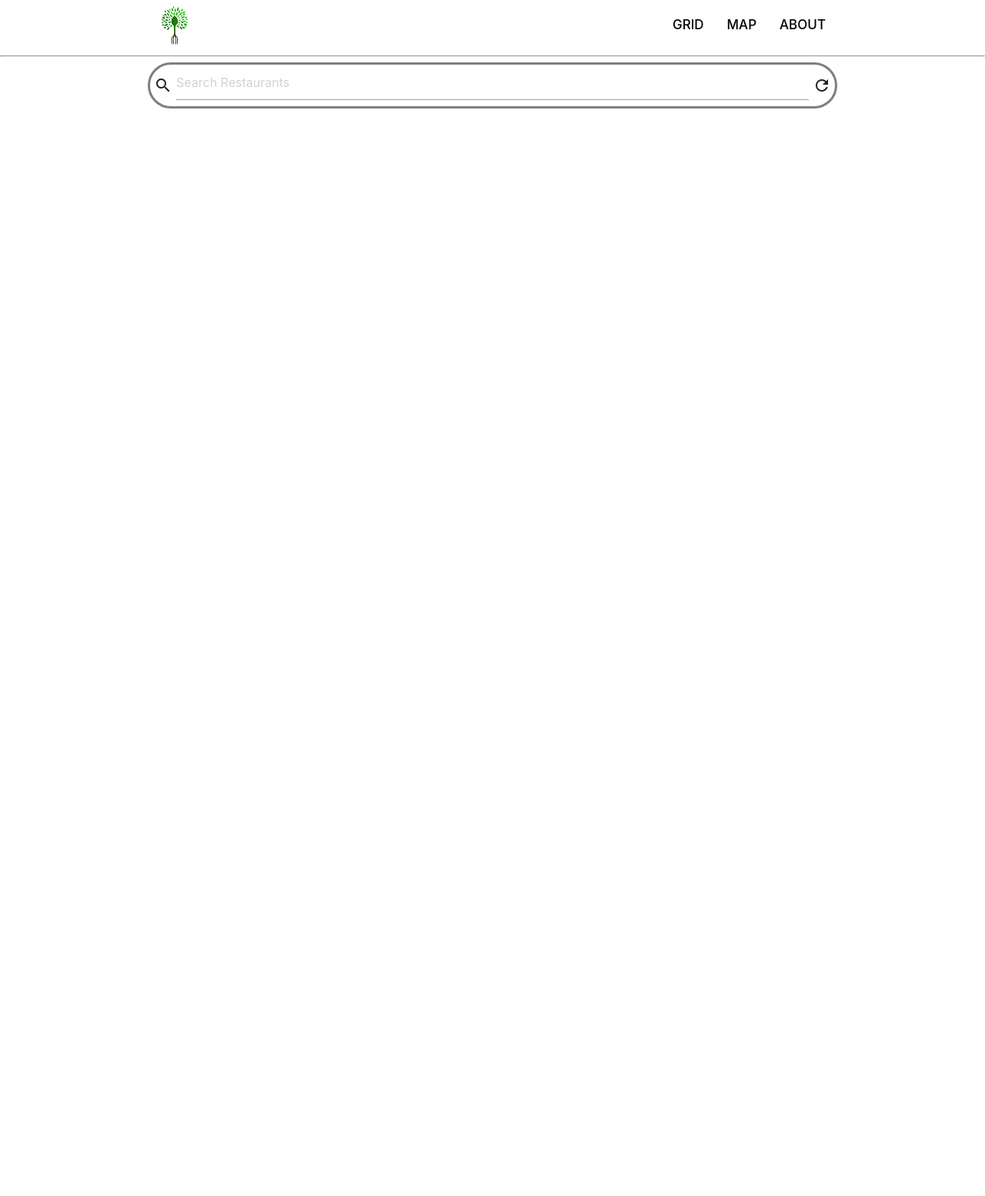
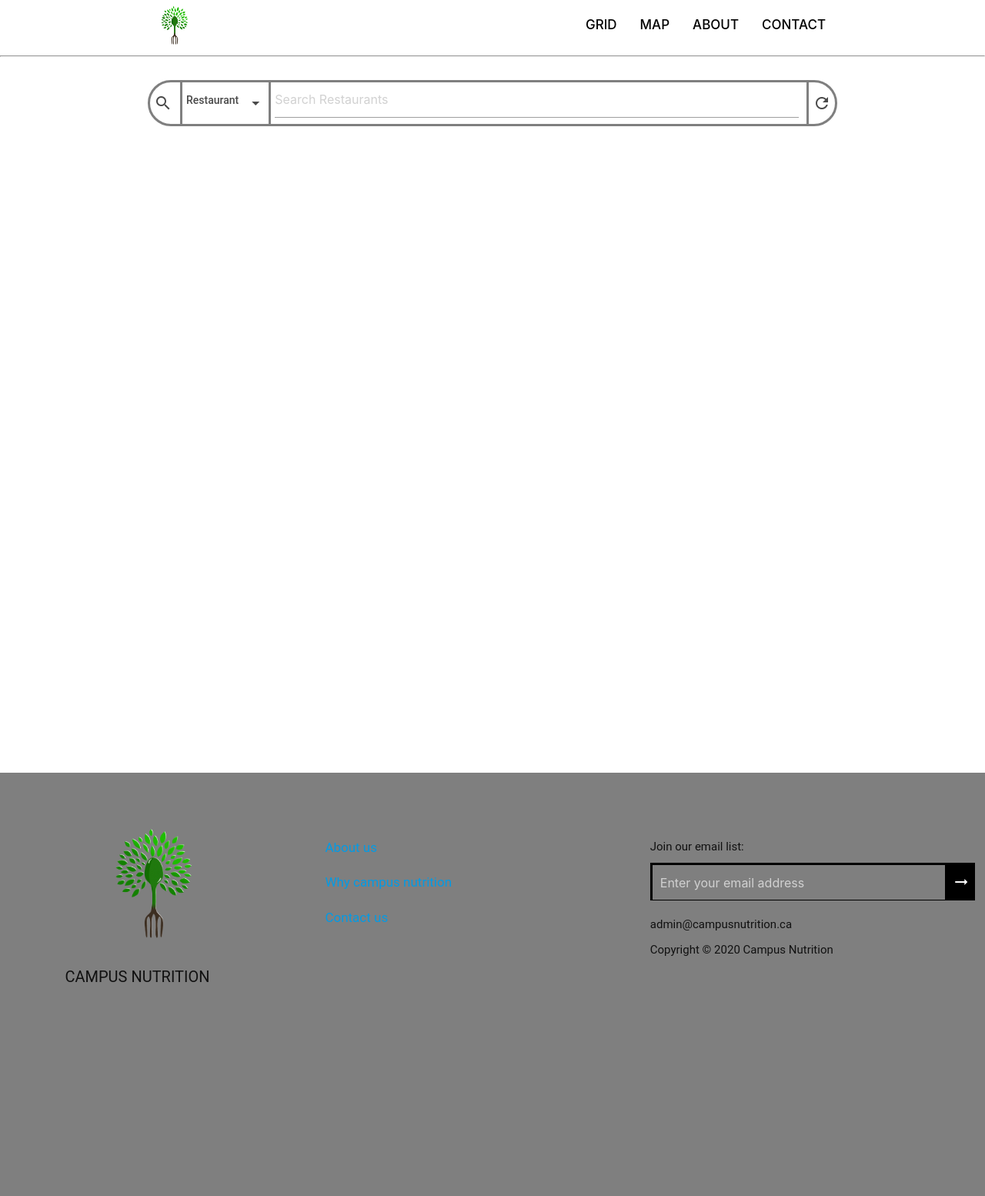
Before and after one commit to ubc-ntis/campusnutrition, a Django app: page / in a window 1280 px wide. Shown: the whole page at 77% size. Before the commit the page ends 141 px from the top, so only its background shows below. Run offline with Django 3.2, Linux system fonts and the light colour scheme; data that the repository does not hold is empty.

Commit message:
Update search css & add footer

```diff
--- a/campusnutrition/apps/restaurants/static/restaurants/style.css
+++ b/campusnutrition/apps/restaurants/static/restaurants/style.css
@@ -35,12 +35,17 @@ nav ul {
 /* SEARCH START ////////////////////////////////////////////// */
 
 .search-container {
+    margin-top: 30px;
     margin-left: 15%;
     margin-right: 15%;
     border-style: solid;
     border-radius: 30px;
     border-color: rgba(0,0,0,0.5);
     display: flex;
+    color: #4a4a4a;
+    font-size: 14px;
+    font-family: Roboto,"Helvetica Neue",sans-serif;
+    font-weight: 500;
 }
 
 .search-container i {
@@ -50,7 +55,8 @@ nav ul {
 }
 
 .search-query {
-    margin-right: 5px;
+    margin-left: 5px !important;
+    margin-right: 10px !important;
 }
 
 .fix-search {
@@ -59,9 +65,49 @@ nav ul {
     border-radius: 0;
     border-style: none;
     width: 100%;
-    z-index: 9999;
+    z-index: 1;
     top: 0;
     margin: 0;
+}
+
+.refresh-icon-container {
+    border-left: solid;
+    border-color: grey;
+}
+
+.dropdown-icon-container {
+    border-right: solid;
+    border-color: grey;
+}
+
+.search-dropdown {
+    position: relative;
+    display: inline-block;
+    margin-left: 5px;
+    margin-right: 5px;
+    padding-top: 13px;
+    padding-left: 5px;
+    border-left: solid;
+    border-color: grey;
+}
+
+.search-dropdown-content {
+    display: none;
+    position: absolute;
+    border-radius: 15px;
+    background-color: white;
+    min-width: 160px;
+    box-shadow: 0px 8px 16px 0px rgba(0,0,0,0.2);
+    padding: 12px 16px;
+    z-index: 1;
+}
+
+.search-dropdown-item {
+    margin-top: 5px;
+}
+
+.search-dropdown:hover .search-dropdown-content {
+    display: block;
 }
 
 /* SEARCH END //////////////////////////////////////////////// */
@@ -213,3 +259,89 @@ nav ul {
 .select {
     position: relative;
 }
+
+
+
+/* FOOTER START ////////////////////////////////////////////// */
+
+@import url(https://fonts.googleapis.com/css?family=Roboto:400,500,300,700);
+
+.footer-distributed {
+    background: rgba(0,0,0,0.5);
+    padding-bottom: 500px;
+    width: 100%;
+    font-family: Roboto, Arial, Helvetica, sans-serif;
+    padding-top: 50px;
+}
+
+.footer-container {
+    width: 100%;
+}
+
+.logo-image-footer {
+    width: 200px;
+    height: auto;
+    margin-bottom: 0px;
+    margin-left: 100px;
+}
+
+.campus-name-logo {
+    margin-top: 0px;
+    margin-left: 20%;
+    font-size: 20px;
+    font-style: bold;
+}
+
+.footer-middle {
+    /* margin-left: 70px; */
+    margin-top: 35px;
+    list-style-type: none;
+}
+
+.footer-middle li {
+    margin-bottom: 20px;
+    font-size: 17px;
+}
+
+
+.footer-right {
+    margin-top: 35px;
+}
+
+.email-input-container {
+    display: flex;
+    justify-content: space-around;
+    margin-bottom: 20px;
+}
+
+.email-input {
+    border-style: solid !important;
+    border-color: black !important;
+    margin-bottom: 0 !important;
+    padding-left: 10px !important;
+}
+
+.email-submit {
+    background-color: black;
+    border-style: none;
+}
+
+i.icon-white {
+    color: white;
+}
+
+.join-us {
+    margin-bottom: 10px;
+}
+
+.campusnutrition-email {
+    margin-bottom: 10px;
+}
+
+.footer-left, .footer-middle, .footer-right {
+    float: left;
+    width: 33%;
+}
+
+
+/* FOOTER END //////////////////////////////////////////////// */
--- a/campusnutrition/apps/restaurants/templates/restaurants/index.html
+++ b/campusnutrition/apps/restaurants/templates/restaurants/index.html
@@ -22,9 +22,10 @@
               <i class="material-icons">menu</i>
             </a>
             <ul class="right hide-on-med-and-down">
-              <li><a href="sass.html">GRID</a></li>
-              <li><a href="badges.html">MAP</a></li>
-              <li><a href="collapsible.html">ABOUT</a></li>
+              <li><a href="/grid">GRID</a></li>
+              <li><a href="/map">MAP</a></li>
+              <li><a href="/about">ABOUT</a></li>
+              <li><a href="/contact">CONTACT</a></li>
             </ul>
             <ui id="mobile-menu" class="sidenav grey lighten-2">
                 <li><a href="sass.html">GRID</a></li>
@@ -37,12 +38,26 @@
       <hr>
 
       <div class="search-container">
-          <i class="material-icons">search</i>
+          <div class="search-icon-container">
+              <i class="material-icons">search</i>
+          </div>
+          <div class="search-dropdown">
+            <span>Restaurant</span>
+            <div class="search-dropdown-content">
+              <div class="search-dropdown-item">Restaurant</div>
+              <div class="search-dropdown-item">Category</div>
+            </div>
+          </div>
+          <div class="dropdown-icon-container">
+              <i class="material-icons">arrow_drop_down</i>
+          </div>
           <input type="search" class="search-query" placeholder="Search Restaurants">
-          <i class="material-icons">refresh</i>
+          <div class="refresh-icon-container">
+              <i class="material-icons">refresh</i>
+          </div>
       </div>
 
-  </header>
+    </header>
 
   <main class="page">
     <div class="content">
@@ -66,7 +81,54 @@
     </div>
   </main>
 
-  <footer class="footer">
+  <footer class="footer-distributed">
+
+    <div class="footer-space"></div>
+
+    <div class="footer-container">
+
+        <div class="footer-left">
+
+          <img
+            src="{% static 'restaurants/images/campusnutrition_logo.png' %}"
+            alt="Campus Nutrition Logo"
+            class="logo-image-footer"
+          />
+
+          <div class="campus-name-logo">CAMPUS NUTRITION</div>
+
+        </div>
+
+        <div class="footer-middle">
+
+          <ui>
+            <li><a href="/about">About us</a></li>
+            <li><a href="/about">Why campus nutrition</a></li>
+            <li><a href="/contact">Contact us</a></li>
+          </ui>
+
+        </div>
+
+        <div class="footer-right">
+
+          <div class="join-us-container">
+            <div class="join-us">Join our email list:</div>
+            <div class="email-input-container">
+                <input class="email-input" placeholder="Enter your email address">
+                <button class="email-submit" type="submit">
+                    <i class="material-icons icon-white">arrow_right_alt</i>
+                </button>
+              </div>
+          </div>
+
+          <div class="campusnutrition-email">admin@campusnutrition.ca</div>
+
+          <div class="copyright">Copyright © 2020 Campus Nutrition</div>
+
+        </div>
+    </div>
+
+
 
   </footer>
 
```
